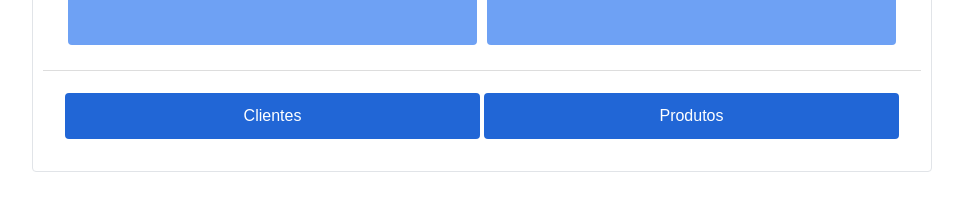
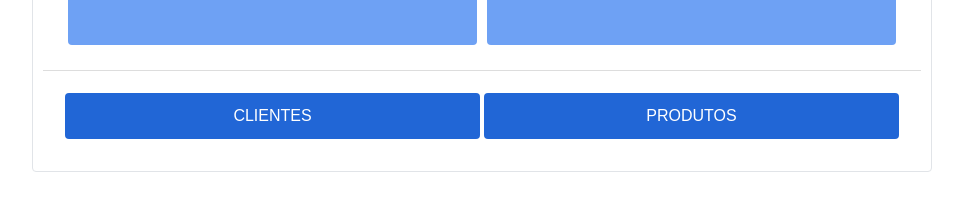
Before and after one commit to thalycomp/desafio02-gestaodecadastros, a React (Create React App) app: page / in a window 1280 px wide. Shown: the part 402-612 px from the top of the page, without its empty margins (158-1121 px from the left). Built offline with nearby package versions, Linux system fonts and the light colour scheme.

Commit message:
corrigindo a estilizacao do botao do navbooton

```diff
--- a/src/components/Footer/styles.js
+++ b/src/components/Footer/styles.js
@@ -6,6 +6,8 @@ export const Navigation = styled.div`
   justify-content: center;
   border-top: 1px solid #ddd;
   padding: 20px;
+
+  text-transform: uppercase;
 
   a {
     padding: 14px;
@@ -17,4 +19,8 @@ export const Navigation = styled.div`
     cursor: pointer;
     flex: 1;
   }
+
+  a:hover {
+    background-color: #6ea1f4;
+  }
 `;
```
Also changed, not shown: 1 other file (tests, documents, lock files or other folders).
